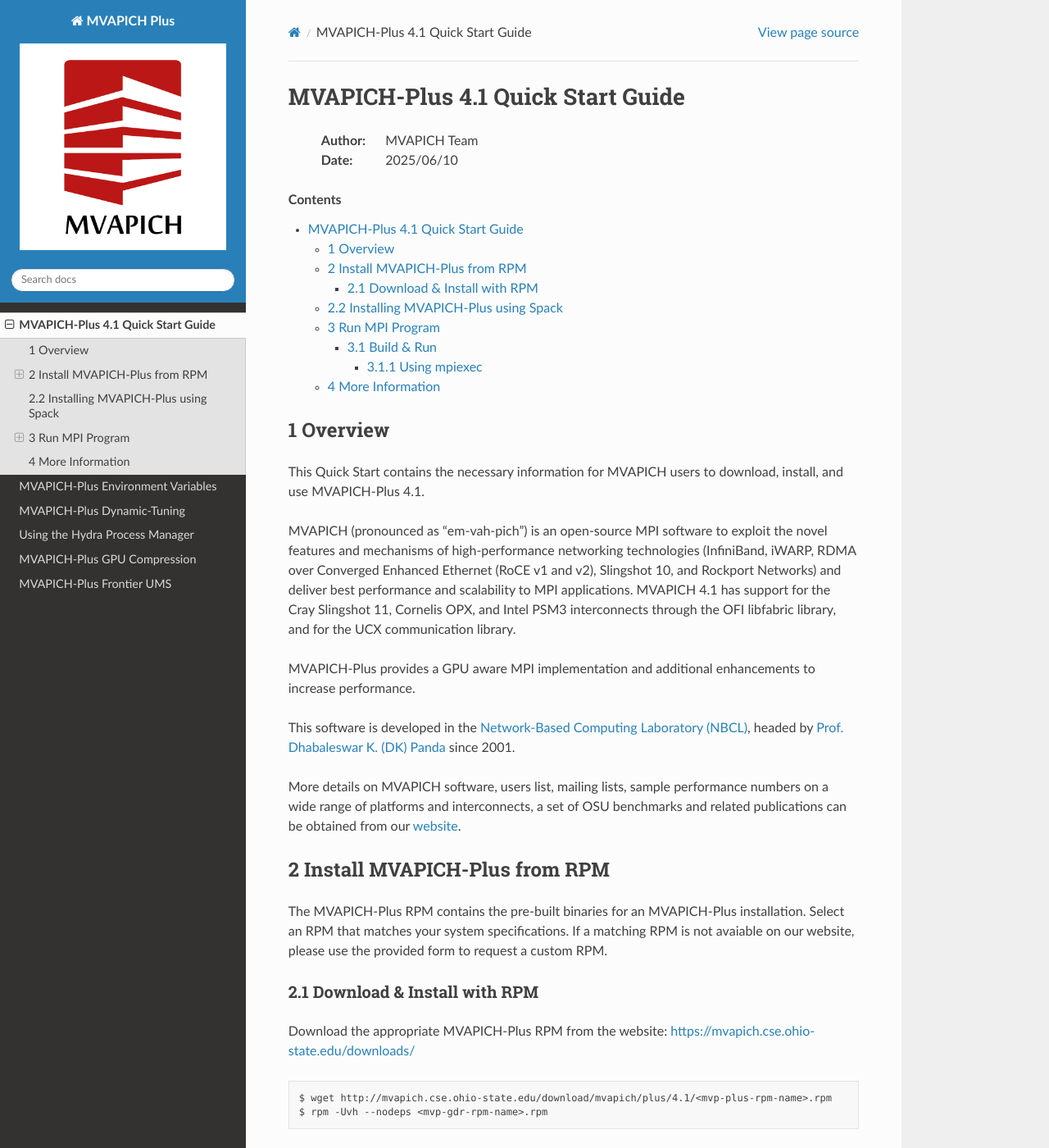
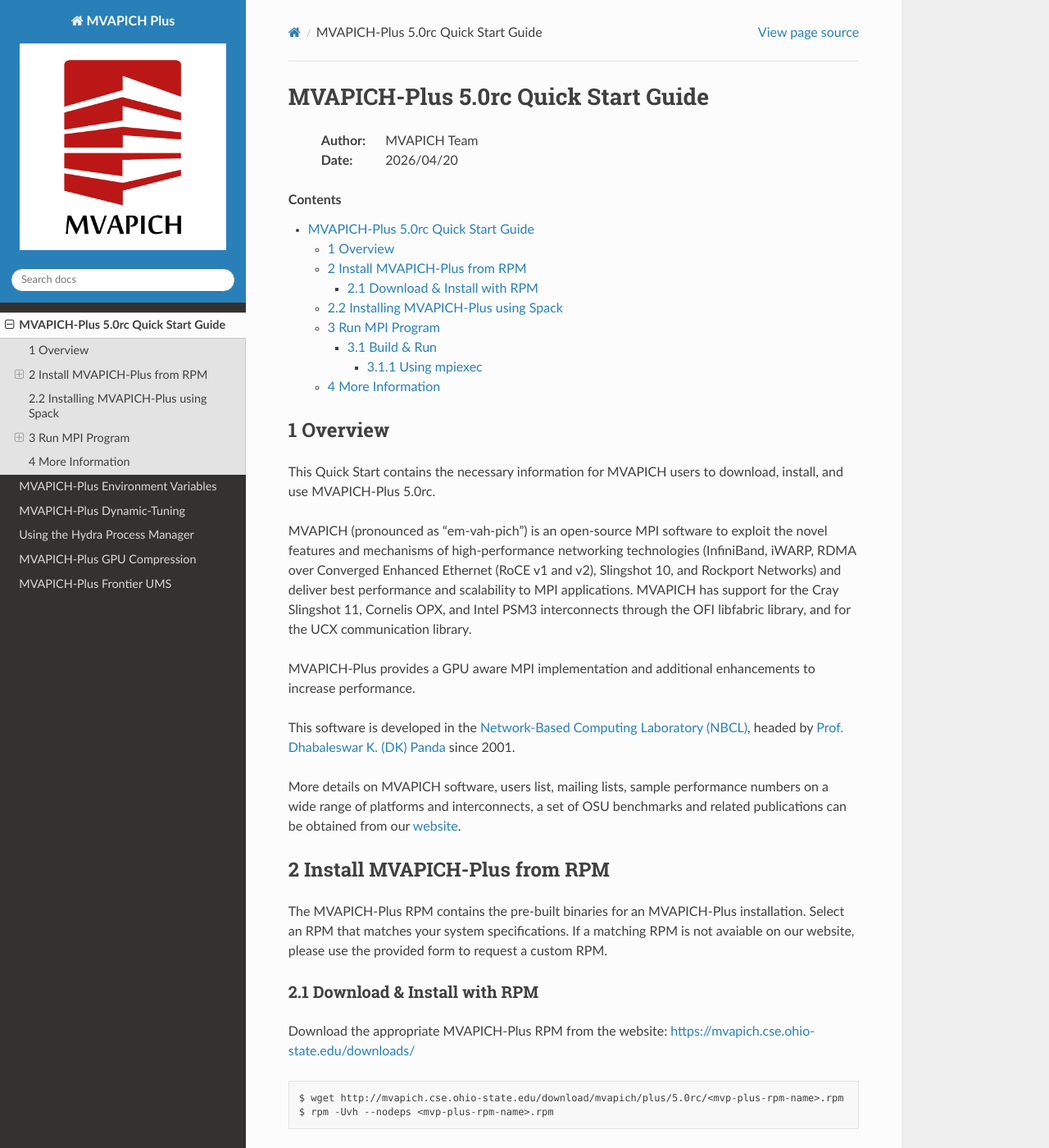
Before and after one commit to OSU-Nowlab/MVAPICH-docs, a Sphinx documentation site: the page built from docs/source/quick-plus.rst, in a window 1280 px wide and 1400 px high. Shown: the whole window at 82% size. Built offline with Sphinx 7.4.7 and the Read the Docs theme 3.1.0, drawn with Linux system fonts in a browser that asks for light colours; some of the changed text lies outside the part shown.

Commit message:
change version

```diff
--- a/docs/source/conf.py
+++ b/docs/source/conf.py
@@ -3,11 +3,11 @@
 # -- Project information
 
 project = 'MVAPICH Plus'
-copyright = '2025, NOWLAB'
+copyright = '2026, NOWLAB'
 author = 'NOWLAB'
 
-release = '4.1'
-version = '4.1'
+release = '5.0rc'
+version = '5.0rc'
 
 # -- General configuration
 
--- a/docs/source/index.rst
+++ b/docs/source/index.rst
@@ -6,7 +6,7 @@
 networking technologies (InfiniBand, iWARP, RDMA over Converged
 Enhanced Ethernet (RoCE v1 and v2), Slingshot 10/11, and Rockport
 Networks) and deliver best performance and scalability to MPI
-applications. MVAPICH 4.1 adds support for
+applications. MVAPICH 5.0rc adds support for
 the Cray Slingshot 11, Cornelis OPX, and Intel PSM3 interconnects
 through the OFI libfabric library, and for the UCX communication
 library.
--- a/docs/source/quick-plus.rst
+++ b/docs/source/quick-plus.rst
@@ -1,9 +1,9 @@
 ===================================
-MVAPICH-Plus 4.1 Quick Start Guide
+MVAPICH-Plus 5.0rc Quick Start Guide
 ===================================
 
     :Author: MVAPICH Team
-    :Date: 2025/06/10
+    :Date: 2026/04/20
 
 .. contents::
 
@@ -13,14 +13,14 @@
 -------------
 
 This Quick Start contains the necessary information for MVAPICH users
-to download, install, and use MVAPICH-Plus 4.1.
+to download, install, and use MVAPICH-Plus 5.0rc.
 
 MVAPICH (pronounced as “em-vah-pich”) is an open-source MPI software
 to exploit the novel features and mechanisms of high-performance
 networking technologies (InfiniBand, iWARP, RDMA over Converged
 Enhanced Ethernet (RoCE v1 and v2), Slingshot 10, and Rockport
 Networks) and deliver best performance and scalability to MPI
-applications. MVAPICH 4.1 has support for
+applications. MVAPICH  has support for
 the Cray Slingshot 11, Cornelis OPX, and Intel PSM3 interconnects
 through the OFI libfabric library, and for the UCX communication
 library.
@@ -51,8 +51,8 @@
 
 .. code:: sh
 
-	$ wget http://mvapich.cse.ohio-state.edu/download/mvapich/plus/4.1/<mvp-plus-rpm-name>.rpm
-	$ rpm -Uvh --nodeps <mvp-gdr-rpm-name>.rpm
+	$ wget http://mvapich.cse.ohio-state.edu/download/mvapich/plus/5.0rc/<mvp-plus-rpm-name>.rpm
+	$ rpm -Uvh --nodeps <mvp-plus-rpm-name>.rpm
 
 The RPMs contained in our libraries are relocatable and can be installed using a
 prefix other than the default of ./opt/mvapich/ used by the
```
